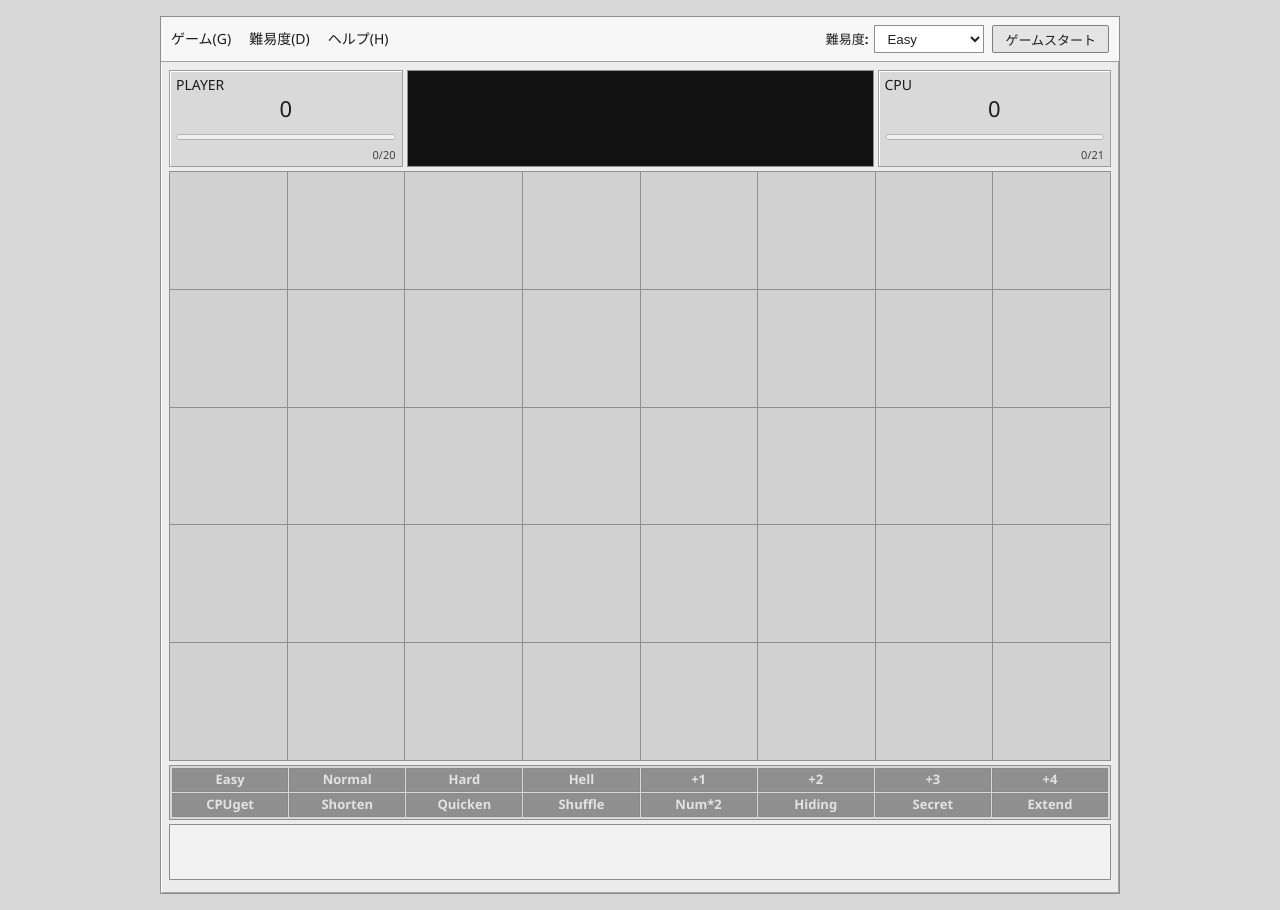
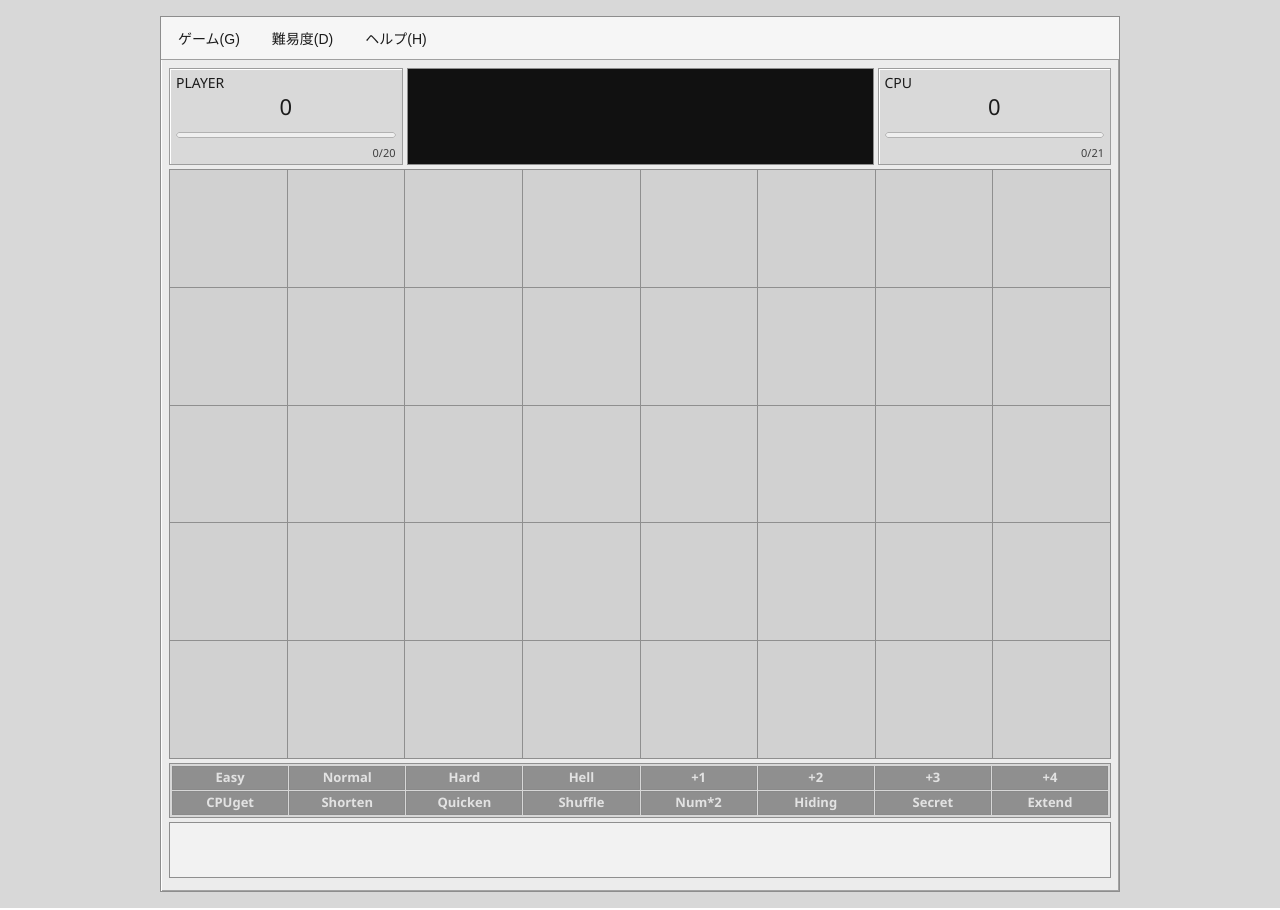
Before and after one commit to saaria/suji-sagashi-v3, a React (Vite) app: page / in a window 1280 px wide. Built offline with nearby package versions, Linux system fonts and the light colour scheme.

Commit message:
ドロップダウンメニューの実装、既存のドロップダウンリストとゲームスタートボタンを削除

```diff
--- a/src/App.css
+++ b/src/App.css
@@ -31,6 +31,71 @@
   gap: 18px;
   font-size: 14px;
   white-space: nowrap;
+  align-items: center;
+}
+
+.menu-item {
+  position: relative;
+}
+
+.menu-button {
+  border: 1px solid transparent;
+  background: transparent;
+  color: #1b1b1b;
+  font-size: 14px;
+  padding: 2px 6px;
+  cursor: pointer;
+  text-align: left;
+}
+
+.menu-button:hover {
+  border-color: #a0a0a0;
+  background: #e7e7e7;
+}
+
+.menu-button:focus-visible {
+  outline: 1px solid #4f8edc;
+}
+
+.menu-dropdown {
+  position: absolute;
+  top: calc(100% + 2px);
+  left: 0;
+  min-width: 120px;
+  border: 1px solid #8f8f8f;
+  background: #f7f7f7;
+  box-shadow: 2px 2px 0 rgba(0, 0, 0, 0.15);
+  z-index: 20;
+}
+
+.menu-dropdown-item {
+  display: flex;
+  align-items: center;
+  gap: 6px;
+  width: 100%;
+  border: 0;
+  background: transparent;
+  color: #202020;
+  font-size: 13px;
+  padding: 6px 10px;
+  text-align: left;
+  cursor: pointer;
+}
+
+.menu-dropdown-item:hover:not(:disabled) {
+  background: #0066cc;
+  color: #ffffff;
+}
+
+.menu-dropdown-item:disabled {
+  color: #8f8f8f;
+  cursor: not-allowed;
+}
+
+.menu-checkmark {
+  display: inline-block;
+  width: 14px;
+  text-align: center;
 }
 
 .header-controls {
--- a/src/App.tsx
+++ b/src/App.tsx
@@ -2,7 +2,6 @@ import { useState, useCallback, useEffect, useRef } from 'react';
 import './App.css';
 import { useGameSequence } from './hooks/useGameSequence';
 import { NumberPanel } from './components/NumberPanel';
-import { DifficultySelector } from './components/DifficultySelector';
 import { BadgeGroup } from './components/BadgeGroup';
 import { CLEAR_POINT, Difficulty, StatusBadge, getCpuGameOverScore } from './types/gameTypes';
 
@@ -12,10 +11,14 @@ const IDLE_PANEL_NUMBERS = Array.from({ length: MAX_ROUNDS }, (_, index) => inde
 function App() {
   const [message, setMessage] = useState<string>('');
   const [logMessages, setLogMessages] = useState<string[]>([]);
+  const [isGameMenuOpen, setIsGameMenuOpen] = useState(false);
+  const [isDifficultyMenuOpen, setIsDifficultyMenuOpen] = useState(false);
   const [difficulty, setDifficulty] = useState<Difficulty>('Easy');
   const [activeDifficulty, setActiveDifficulty] = useState<Difficulty | null>(null);
   const [scoreProgressMax, setScoreProgressMax] = useState({ player: 0, cpu: 0 });
   const logAreaRef = useRef<HTMLTextAreaElement | null>(null);
+  const gameMenuRef = useRef<HTMLDivElement | null>(null);
+  const difficultyMenuRef = useRef<HTMLDivElement | null>(null);
   const bgmRef = useRef<HTMLAudioElement | null>(null);
   const cpuGetSeRef = useRef<HTMLAudioElement | null>(null);
   const eventSeRef = useRef<HTMLAudioElement | null>(null);
@@ -63,6 +66,27 @@ function App() {
     logArea.scrollTop = logArea.scrollHeight;
   }, [logMessages]);
 
+  useEffect(() => {
+    const handleDocumentClick = (event: MouseEvent) => {
+      const gameMenu = gameMenuRef.current;
+      const difficultyMenu = difficultyMenuRef.current;
+      if (!gameMenu || !difficultyMenu) return;
+      if (
+        event.target instanceof Node &&
+        !gameMenu.contains(event.target) &&
+        !difficultyMenu.contains(event.target)
+      ) {
+        setIsGameMenuOpen(false);
+        setIsDifficultyMenuOpen(false);
+      }
+    };
+
+    document.addEventListener('mousedown', handleDocumentClick);
+    return () => {
+      document.removeEventListener('mousedown', handleDocumentClick);
+    };
+  }, []);
+
   const appendLogMessage = useCallback((msg: string) => {
     setLogMessages((prev) => [...prev, msg]);
   }, []);
@@ -82,10 +106,6 @@ function App() {
     void cpuGetSe.play().catch((error) => {
       console.error('CPU効果音の再生に失敗しました:', error);
     });
-  }, []);
-
-  const handleDifficultyChange = useCallback((newDifficulty: Difficulty) => {
-    setDifficulty(newDifficulty);
   }, []);
 
   const {
@@ -199,6 +219,8 @@ function App() {
   ]);
 
   const startGame = useCallback(() => {
+    setIsGameMenuOpen(false);
+    setIsDifficultyMenuOpen(false);
     setLogMessages([]);
     setActiveDifficulty(difficulty);
     const playerMax = CLEAR_POINT[difficulty];
@@ -221,30 +243,81 @@ function App() {
   const displayPanelNumbers = panelNumbers.length > 0 ? panelNumbers : IDLE_PANEL_NUMBERS;
   const isPanelTextHidden = !hasGameStarted || isHidingActive;
 
+  const handleGameMenuToggle = useCallback(() => {
+    setIsGameMenuOpen((prev) => !prev);
+    setIsDifficultyMenuOpen(false);
+  }, []);
+
+  const handleDifficultyMenuToggle = useCallback(() => {
+    setIsDifficultyMenuOpen((prev) => !prev);
+    setIsGameMenuOpen(false);
+  }, []);
+
+  const handleDifficultyMenuSelect = useCallback((newDifficulty: Difficulty) => {
+    setDifficulty(newDifficulty);
+    setIsDifficultyMenuOpen(false);
+  }, []);
+
   return (
     <div className="app-shell">
       <div className="game-window">
         <header className="app-header">
           <nav className="app-menu" aria-label="menu">
-            <span>ゲーム(G)</span>
-            <span>難易度(D)</span>
-            <span>ヘルプ(H)</span>
+            <div className="menu-item" ref={gameMenuRef}>
+              <button
+                type="button"
+                className="menu-button"
+                onClick={handleGameMenuToggle}
+                aria-expanded={isGameMenuOpen}
+                aria-haspopup="menu"
+              >
+                ゲーム(G)
+              </button>
+              {isGameMenuOpen && (
+                <div className="menu-dropdown" role="menu" aria-label="ゲームメニュー">
+                  <button
+                    type="button"
+                    className="menu-dropdown-item"
+                    role="menuitem"
+                    onClick={startGame}
+                    disabled={isGameRunning}
+                  >
+                    ゲーム開始
+                  </button>
+                </div>
+              )}
+            </div>
+            <div className="menu-item" ref={difficultyMenuRef}>
+              <button
+                type="button"
+                className="menu-button"
+                onClick={handleDifficultyMenuToggle}
+                aria-expanded={isDifficultyMenuOpen}
+                aria-haspopup="menu"
+              >
+                難易度(D)
+              </button>
+              {isDifficultyMenuOpen && (
+                <div className="menu-dropdown" role="menu" aria-label="難易度メニュー">
+                  {(['Easy', 'Normal', 'Hard', 'Hell'] as Difficulty[]).map((item) => (
+                    <button
+                      key={item}
+                      type="button"
+                      className="menu-dropdown-item"
+                      role="menuitemradio"
+                      aria-checked={difficulty === item}
+                      onClick={() => handleDifficultyMenuSelect(item)}
+                      disabled={isGameRunning}
+                    >
+                      <span className="menu-checkmark">{difficulty === item ? '✓' : ''}</span>
+                      <span>{item}</span>
+                    </button>
+                  ))}
+                </div>
+              )}
+            </div>
+            <button type="button" className="menu-button menu-static">ヘルプ(H)</button>
           </nav>
-          <div className="header-controls">
-            <DifficultySelector
-              selectedDifficulty={difficulty}
-              onDifficultyChange={handleDifficultyChange}
-              disabled={isGameRunning}
-              compact
-            />
-            <button
-              className="start-button"
-              onClick={startGame}
-              disabled={isGameRunning}
-            >
-              ゲームスタート
-            </button>
-          </div>
         </header>
 
         <main className="game-body">
```
